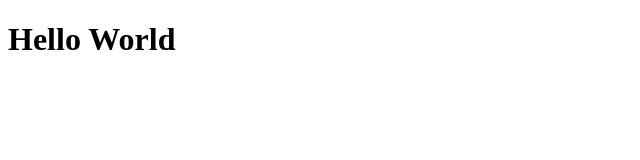
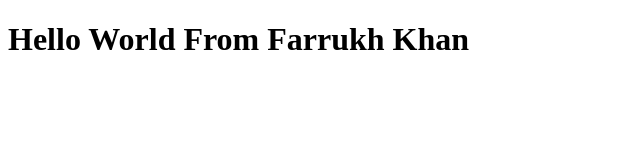
Before and after one commit to Farrrukh/BootCamp2020, a plain HTML site: page index.html in a window 1280 px wide. Shown: the whole page, without its empty margins (0-640 px from the left). Drawn offline with Linux system fonts and the light colour scheme.

Commit message:
second commit

```diff
--- a/index.html
+++ b/index.html
@@ -7,6 +7,6 @@
     <title>Bootcamp2020</title>
 </head>
 <body>
-    <h1>Hello World</h1>
+    <h1>Hello World From Farrukh Khan</h1>
 </body>
 </html>
```
